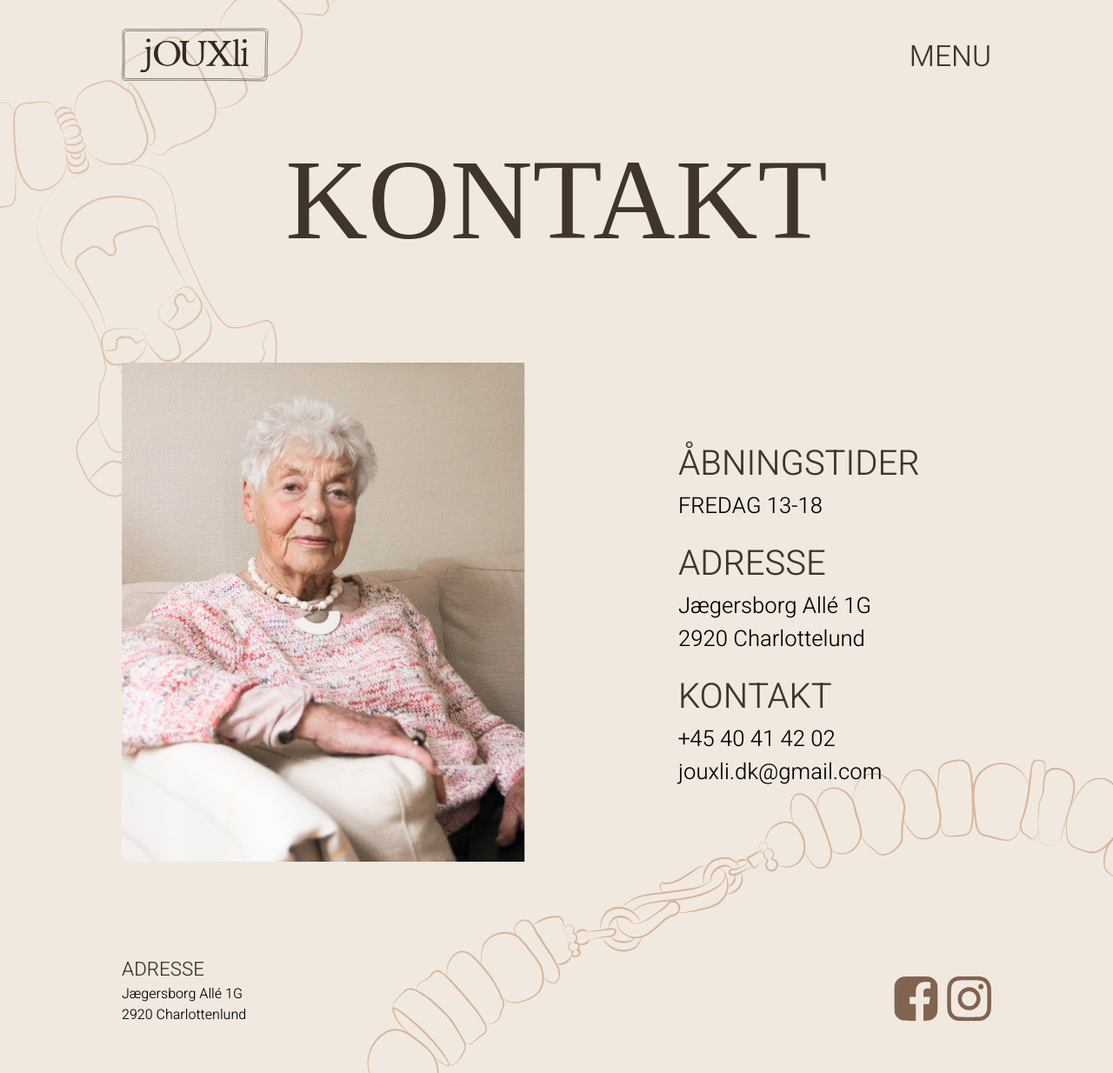
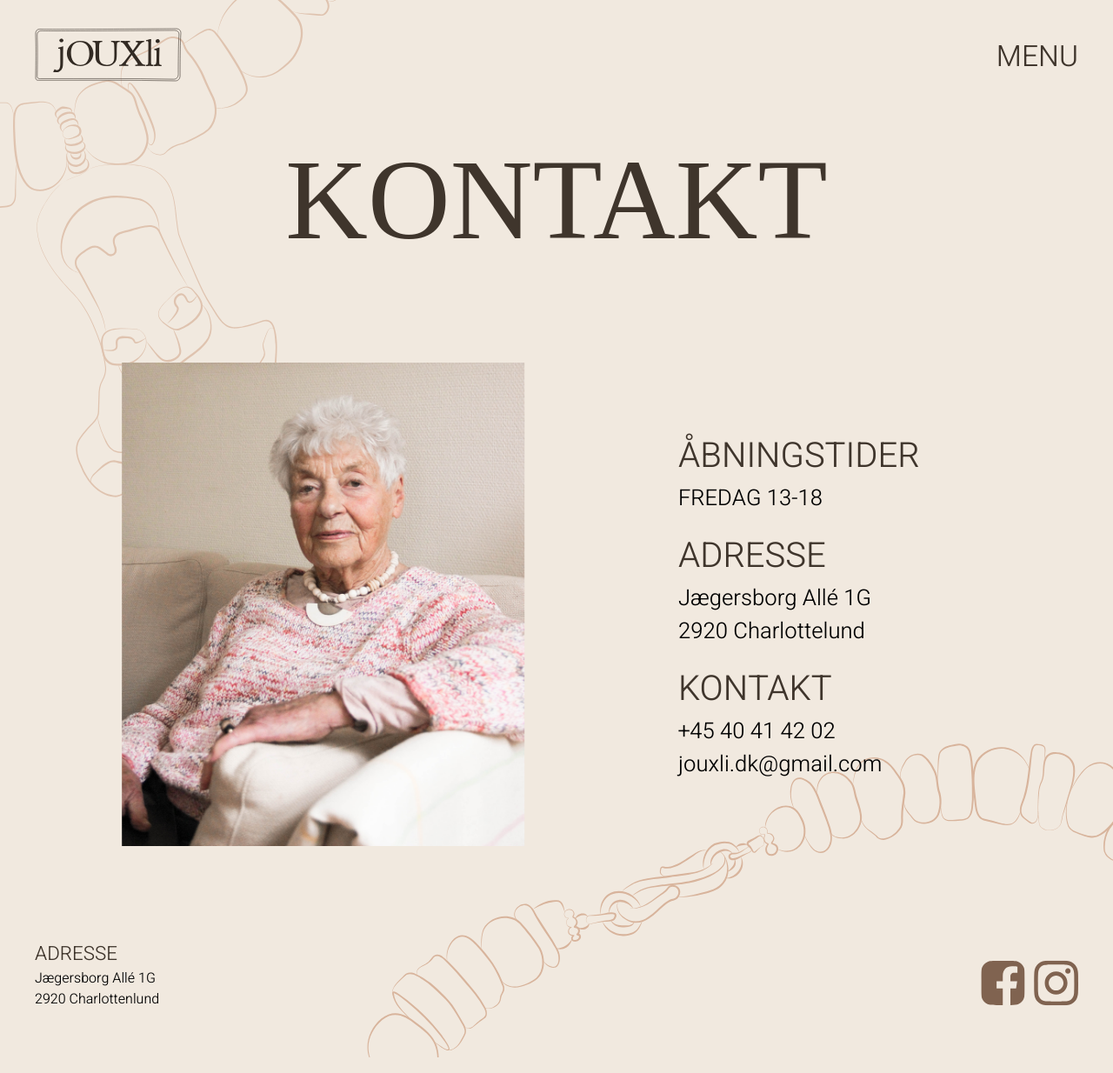
Before and after one commit to Kiameg/jouxli, an Astro site: page /kontakt in a window 1280 px wide. Shown: the top 1234 px of the page at 87% size. Built offline with nearby package versions, Linux system fonts and the light colour scheme; Astro itself is replaced by a stand-in of ours; a web font is replaced by a local one.

Commit message:
eksperttest rettelser

```diff
--- a/src/components/Footer_dark.astro
+++ b/src/components/Footer_dark.astro
@@ -36,7 +36,7 @@ import iconInsta from "../assets/icons/instagram-dark.svg";
   footer {
     display: flex;
     justify-content: space-between;
-    max-width: 1000px;
+    max-width: 1200px;
     width: 100%;
     margin-inline: auto;
     z-index: 5;
--- a/src/components/Footer_light.astro
+++ b/src/components/Footer_light.astro
@@ -41,7 +41,7 @@ import iconFaceDark from "../assets/icons/facebook-dark.svg";
   footer {
     display: flex;
     justify-content: space-between;
-    max-width: 1000px;
+    max-width: 1200px;
     width: 100%;
     margin-inline: auto;
     z-index: 5;
--- a/src/components/Nav_dark.astro
+++ b/src/components/Nav_dark.astro
@@ -70,7 +70,7 @@ import "../stylesheets/global.css";
     height: 130px;
     justify-content: space-between;
     align-items: center;
-    max-width: 1000px;
+    max-width: 1200px;
     margin: 0 auto;
     z-index: 1;
   }
--- a/src/components/Nav_light.astro
+++ b/src/components/Nav_light.astro
@@ -67,7 +67,7 @@ import "../stylesheets/global.css";
     margin-bottom: 2.5em;
     margin-top: 2.5em;
     align-items: center;
-    max-width: 1000px;
+    max-width: 1200px;
     height: 130px;
     margin: 0 auto;
     z-index: 1;
--- a/src/pages/jewelry/[slug].astro
+++ b/src/pages/jewelry/[slug].astro
@@ -1,7 +1,6 @@
 ---
 import MainLayout from "../../layouts/MainLayout.astro";
 import "../../stylesheets/global.css";
-import Background from "../../components/Background.astro";
 const { jewelry } = Astro.props;
 
 export async function getStaticPaths() {
--- a/src/pages/kontakt.astro
+++ b/src/pages/kontakt.astro
@@ -1,8 +1,7 @@
 ---
 import MainLayout from "../layouts/MainLayout.astro";
-import Background from "../components/Background.astro";
 import { Image, Picture } from "@astrojs/image/components";
-import lisePortrait from "../assets/img/portrait.jpg";
+import lisePortrait from "../assets/img/portrait.webp";
 import "../stylesheets/global.css";
 ---
 
--- a/src/pages/singleview.astro
+++ /dev/null
@@ -1,11 +0,0 @@
----
-import { Image, Picture } from "@astrojs/image/components";
-import "../stylesheets/global.css";
-import MainLayout from "../layouts/MainLayout.astro";
----
-
-<script src="../scripts/menu.js"></script>
-
-<MainLayout>
-
-</MainLayout>
```
Also changed, not shown: src/assets/img/portrait.jpg (deleted), src/assets/img/portrait.webp (added).
